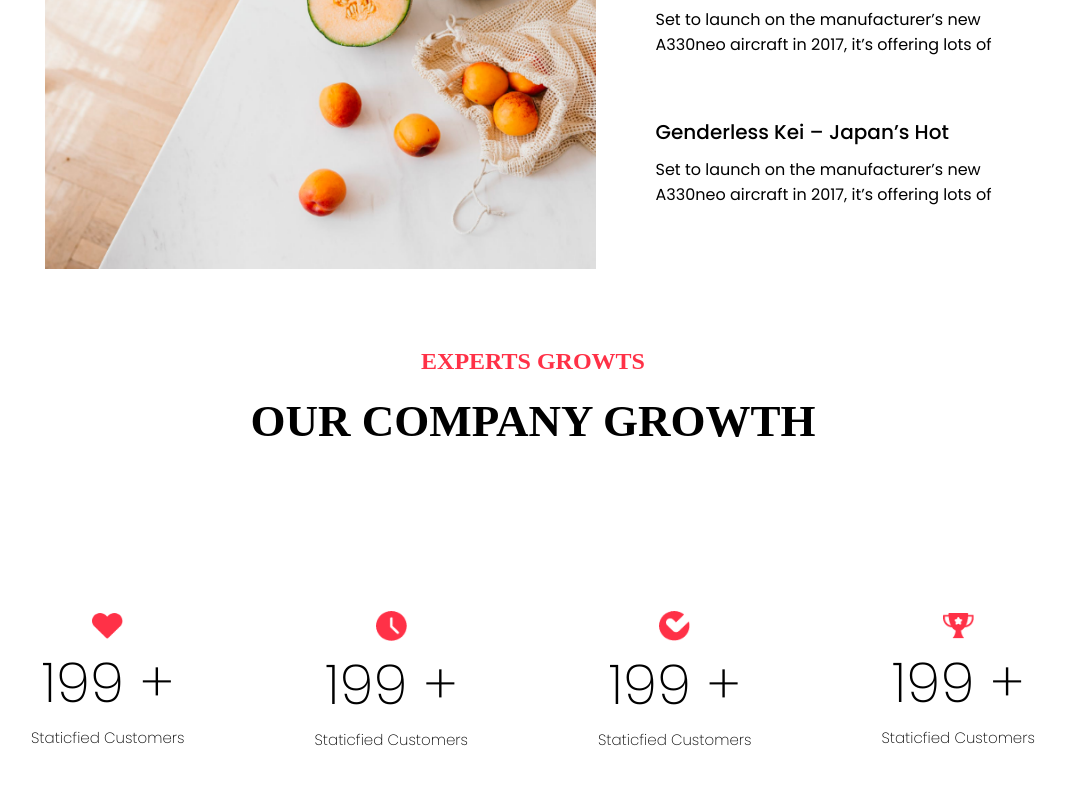
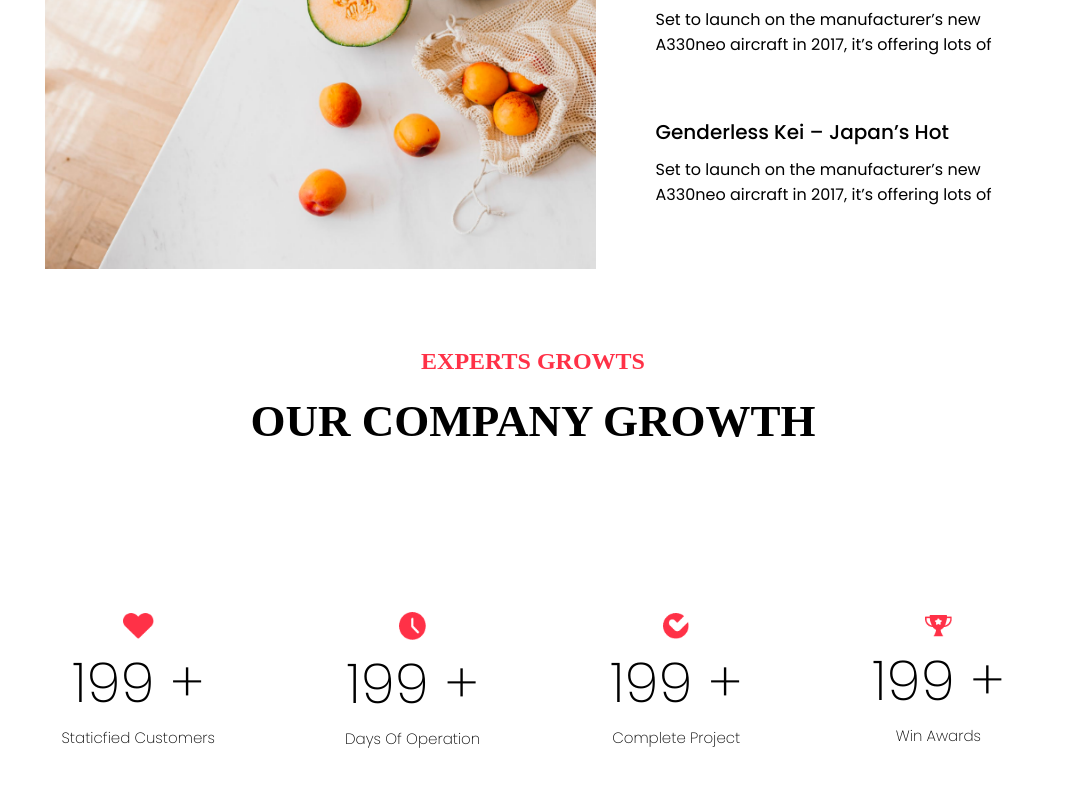
Before and after one commit to uday-bhatiya/assignment-project, a plain HTML site: page index.html in a window 1280 px wide. Shown: the part 2952-3738 px from the top of the page, without its empty margins (107-1172 px from the left). Drawn offline with nearby package versions, Linux system fonts and the light colour scheme; a web font is replaced by a local one.

Commit message:
add text in cards

```diff
--- a/index.html
+++ b/index.html
@@ -188,17 +188,17 @@
                 <div class="card">
                     <img src="/assests/clock (3).png" alt="clock">
                     <h3>199 +</h3>
-                    <span>Staticfied Customers</span>
+                    <span>Days Of Operation</span>
                 </div>
                 <div class="card">
                     <img src="/assests/Path 4402.png" alt="path">
                     <h3>199 +</h3>
-                    <span>Staticfied Customers</span>
+                    <span>Complete Project</span>
                 </div>
                 <div class="card">
                     <img src="/assests/Path 4406.png" alt="path">
                     <h3>199 +</h3>
-                    <span>Staticfied Customers</span>
+                    <span>Win Awards</span>
                 </div>
             </div>
         </section>
```
